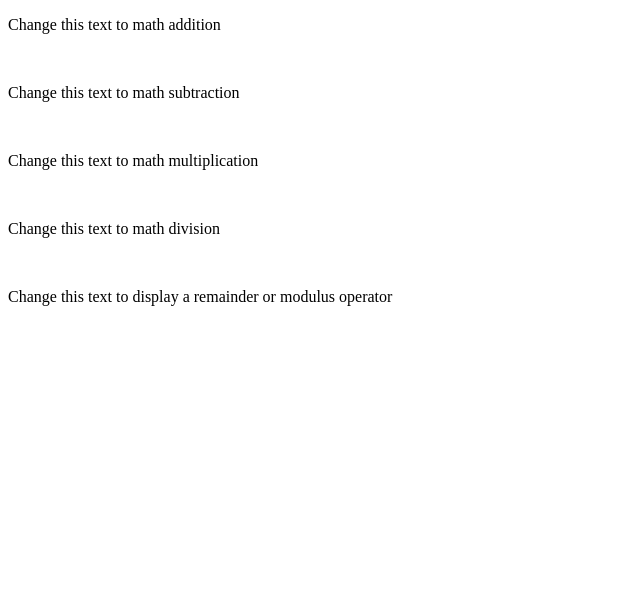
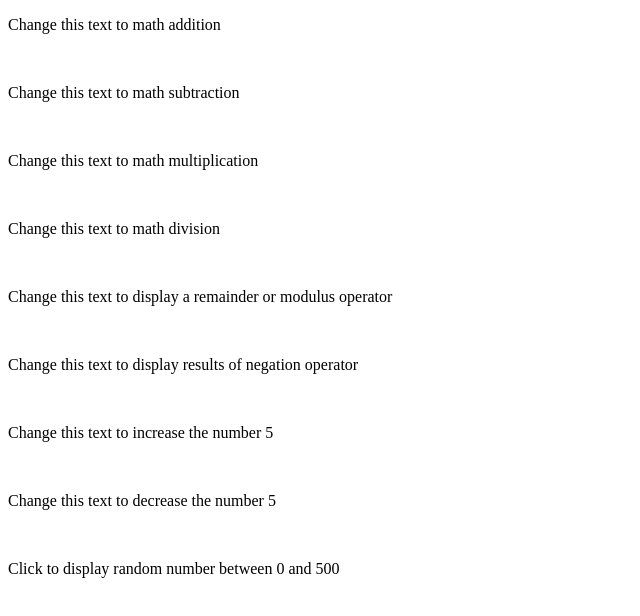
Before and after one commit to shay876/JavaScript-Projects, a plain HTML site: page Basic JavaScript Projects/Project3_math_operators/index.html in a window 1280 px wide. Shown: the whole page, without its empty margins (0-640 px from the left). Drawn offline with Linux system fonts and the light colour scheme.

Commit message:
add modulus, negation, increment ,decrement, math.Random functions

```diff
--- a/Basic JavaScript Projects/Project3_math_operators/JS/main.js
+++ b/Basic JavaScript Projects/Project3_math_operators/JS/main.js
@@ -56,3 +56,42 @@ function modulusOperator_Function() {
     var Modulus = 25 % 6;
     document.getElementById("Math6").innerHTML = "When you divide 25 by 6 you have a remainder of " + Modulus;
 }
+
+//Create a function that returns the result of a negation operator
+//to the paragraph element with the id “Math7”
+
+function negationOperator_Function() {
+
+    var Negation = 10;
+    document.getElementById("Math7").innerHTML = -Negation;
+}
+
+//Create a function that uses increment operator
+//to the paragraph element with the id “Math8”
+
+function incrementOperator_Function() {
+
+    var Increment = 5;
+    Increment++;
+    document.getElementById("Math8").innerHTML = Increment;
+}
+
+//Create a function that uses decrement operator
+//to the paragraph element with the id “Math9”
+
+function decrementOperator_Function() {
+
+    var Decrement = 5;
+    Decrement--;
+    document.getElementById("Math9").innerHTML = Decrement;
+}
+
+
+//Create a function that displays random number between 0 and 500
+//to the paragraph element with the id “Math10”
+
+function mathRandom_Function() {
+
+
+    document.getElementById("Math10").innerHTML = Math.random()*500;
+}
--- a/Basic JavaScript Projects/Project3_math_operators/index.html
+++ b/Basic JavaScript Projects/Project3_math_operators/index.html
@@ -16,5 +16,14 @@
   <p id="Math4" onclick="division_Function()">Change this text to math division</p>
   <br>
   <p id="Math6" onclick="modulusOperator_Function()">Change this text to display a remainder or modulus operator</p>
+  <br>
+  <p id="Math7" onclick="negationOperator_Function()">Change this text to display results of negation operator</p>
+  <br>
+  <p id="Math8" onclick="incrementOperator_Function()">Change this text to increase the number 5</p>
+  <br>
+  <p id="Math9" onclick="decrementOperator_Function()">Change this text to decrease the number 5</p>
+  <br>
+  <p id="Math10" onclick="mathRandom_Function()">Click to display random number between 0 and 500</p>
+
 </body>
 </html>
```
